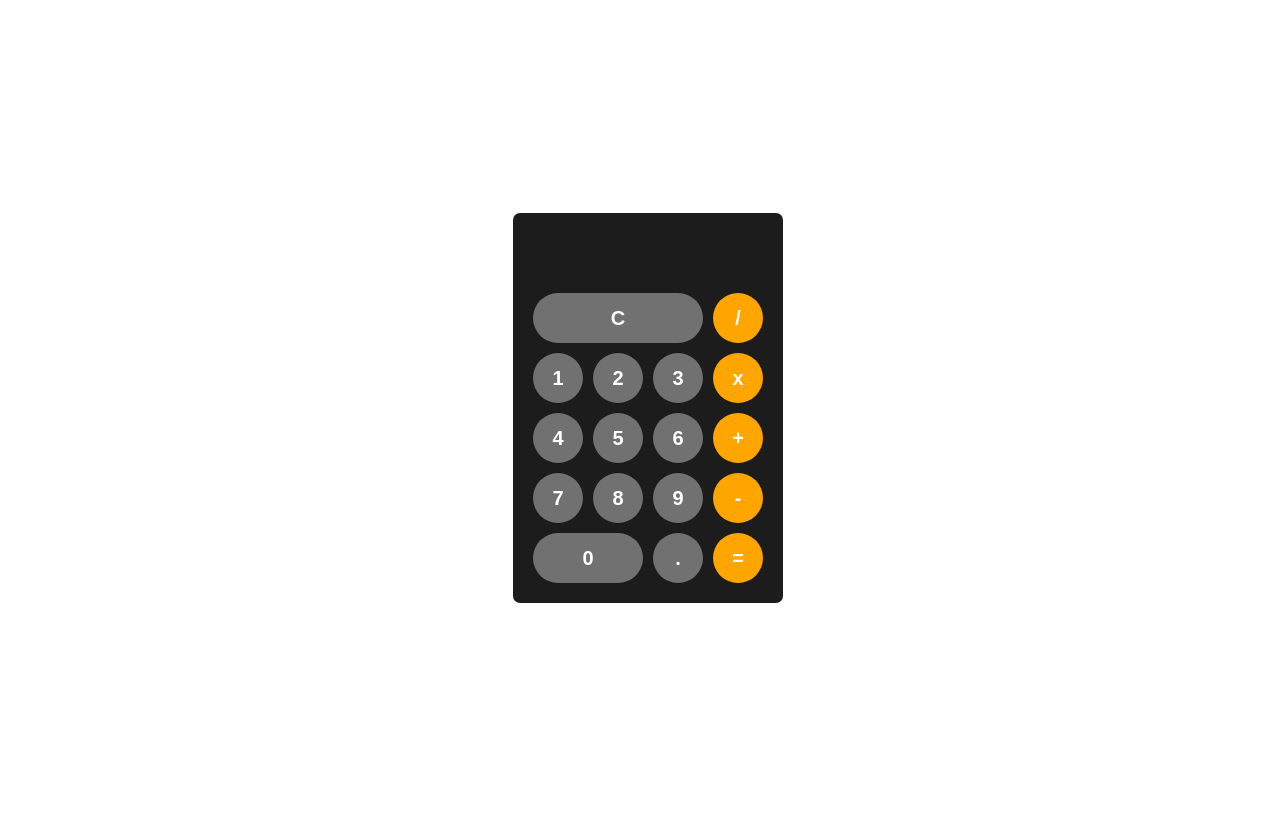
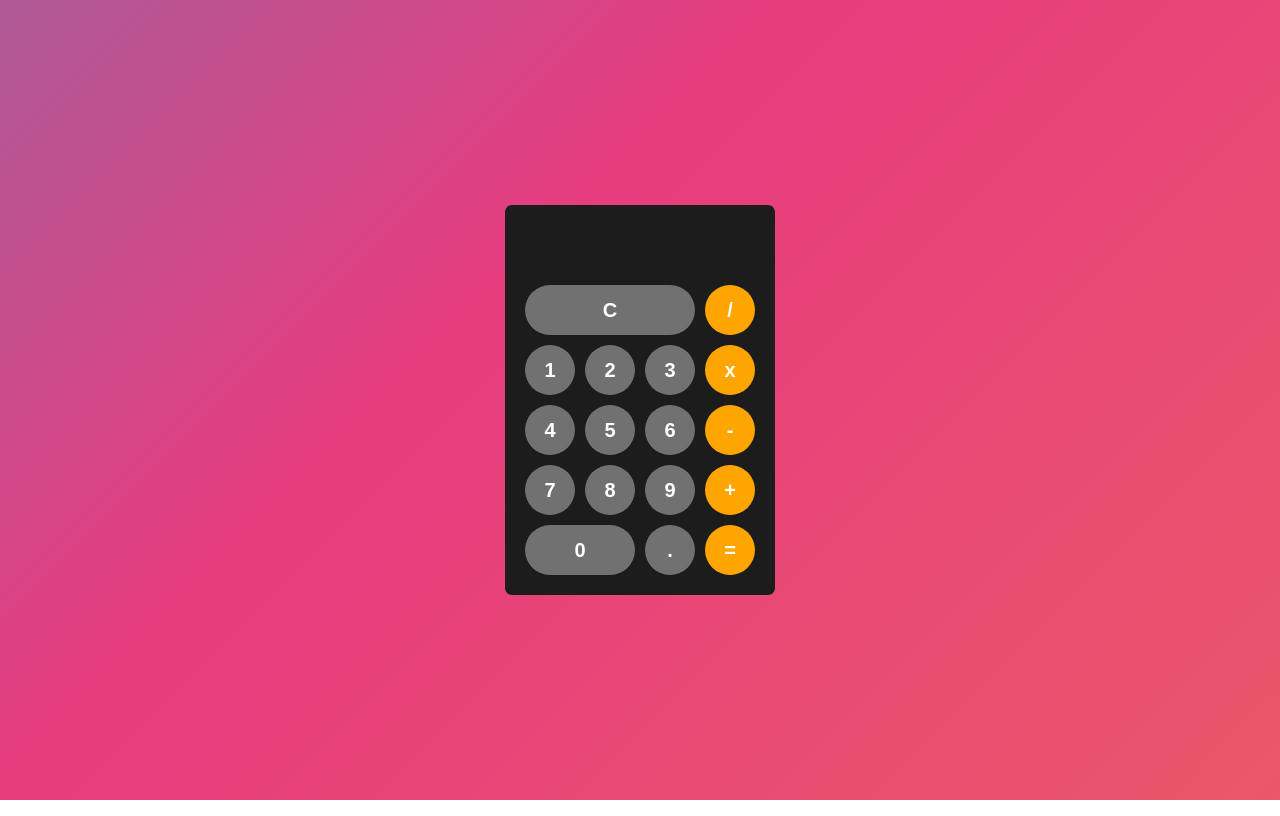
Before and after one commit to alishkeir/SvelteCalculator, a SvelteKit app: page / in a window 1280 px wide. Built offline with nearby package versions, Linux system fonts and the light colour scheme.

Commit message:
Added body styling and refactored buttons code

```diff
--- a/src/app.html
+++ b/src/app.html
@@ -1,6 +1,27 @@
-<!doctype html>
+<!DOCTYPE html>
 <html lang="en">
   <head>
+    <style>
+      body {
+        margin: 0;
+        background: linear-gradient(-45deg, #ee7752, #e73c7e, #23a6d5, #23d5ab);
+        background-size: 400% 400%;
+        animation: gradient 15s ease infinite;
+        height: 100vh;
+      }
+
+      @keyframes gradient {
+        0% {
+          background-position: 0% 50%;
+        }
+        50% {
+          background-position: 100% 50%;
+        }
+        100% {
+          background-position: 0% 50%;
+        }
+      }
+    </style>
     <meta charset="utf-8" />
     <link rel="icon" href="%sveltekit.assets%/favicon.png" />
     <meta name="viewport" content="width=device-width, initial-scale=1" />
--- a/src/routes/+page.svelte
+++ b/src/routes/+page.svelte
@@ -1,28 +1,27 @@
+<script lang="ts">
+  const numbers = ['1', '2', '3', '4', '5', '6', '7', '8', '9', '0', '.'];
+  const operations = ['/', 'x', '-', '+', '='];
+</script>
+
 <main>
   <div class="calculator">
     <div class="results"></div>
     <div class="digits">
       <div class="numbers">
         <button class="btn btn-xlg">C</button>
-        <button class="btn">1</button>
-        <button class="btn">2</button>
-        <button class="btn">3</button>
-        <button class="btn">4</button>
-        <button class="btn">5</button>
-        <button class="btn">6</button>
-        <button class="btn">7</button>
-        <button class="btn">8</button>
-        <button class="btn">9</button>
-        <button class="btn btn-lg">0</button>
-        <button class="btn">.</button>
+        {#each numbers as number (number)}
+          <!-- content here -->
+          <button class={`btn ${number === '0' ? 'btn-lg' : null}`}>
+            {number}
+          </button>
+        {/each}
       </div>
 
       <div class="operations">
-        <button class="btn btn-orange">/</button>
-        <button class="btn btn-orange">x</button>
-        <button class="btn btn-orange">+</button>
-        <button class="btn btn-orange">-</button>
-        <button class="btn btn-orange">=</button>
+        {#each operations as operation (operation)}
+          <!-- content here -->
+          <button class="btn btn-orange">{operation}</button>
+        {/each}
       </div>
     </div>
   </div>
```
Lines whose indentation alone changed are shown as unchanged.
